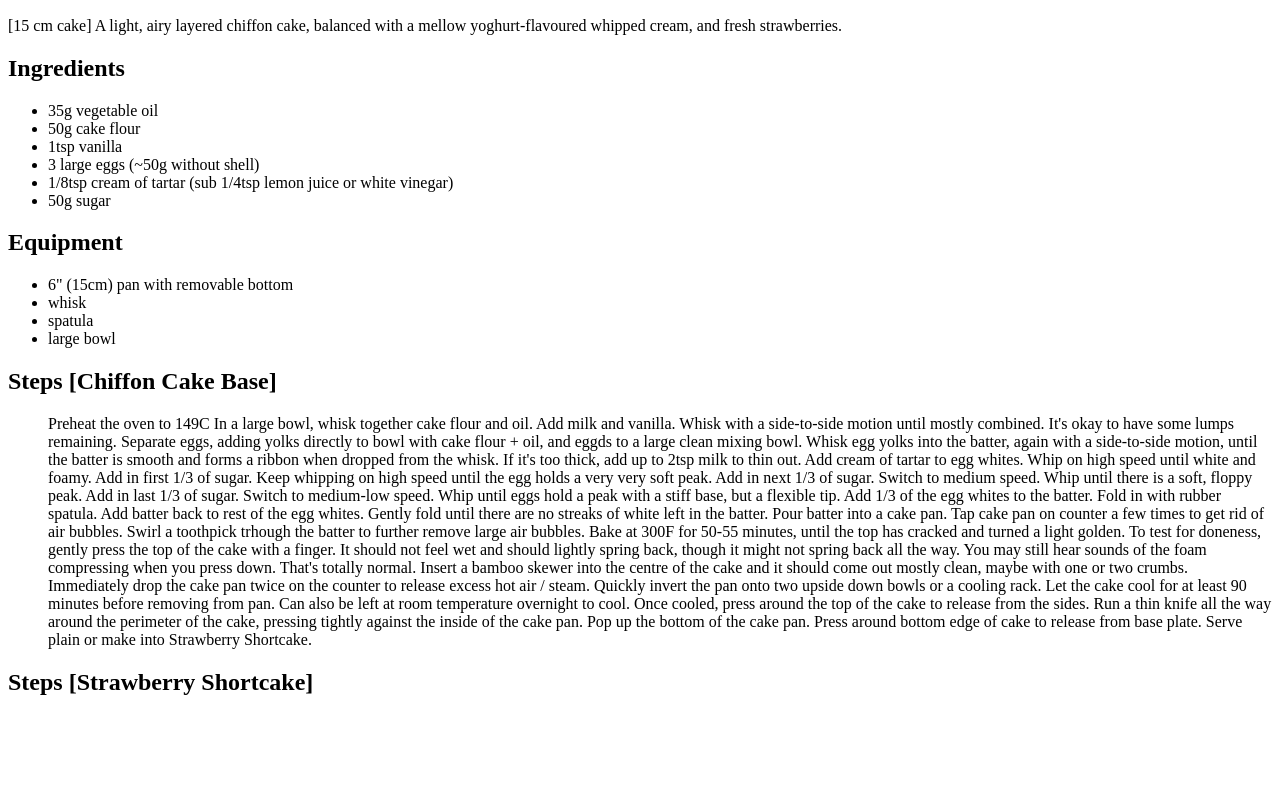
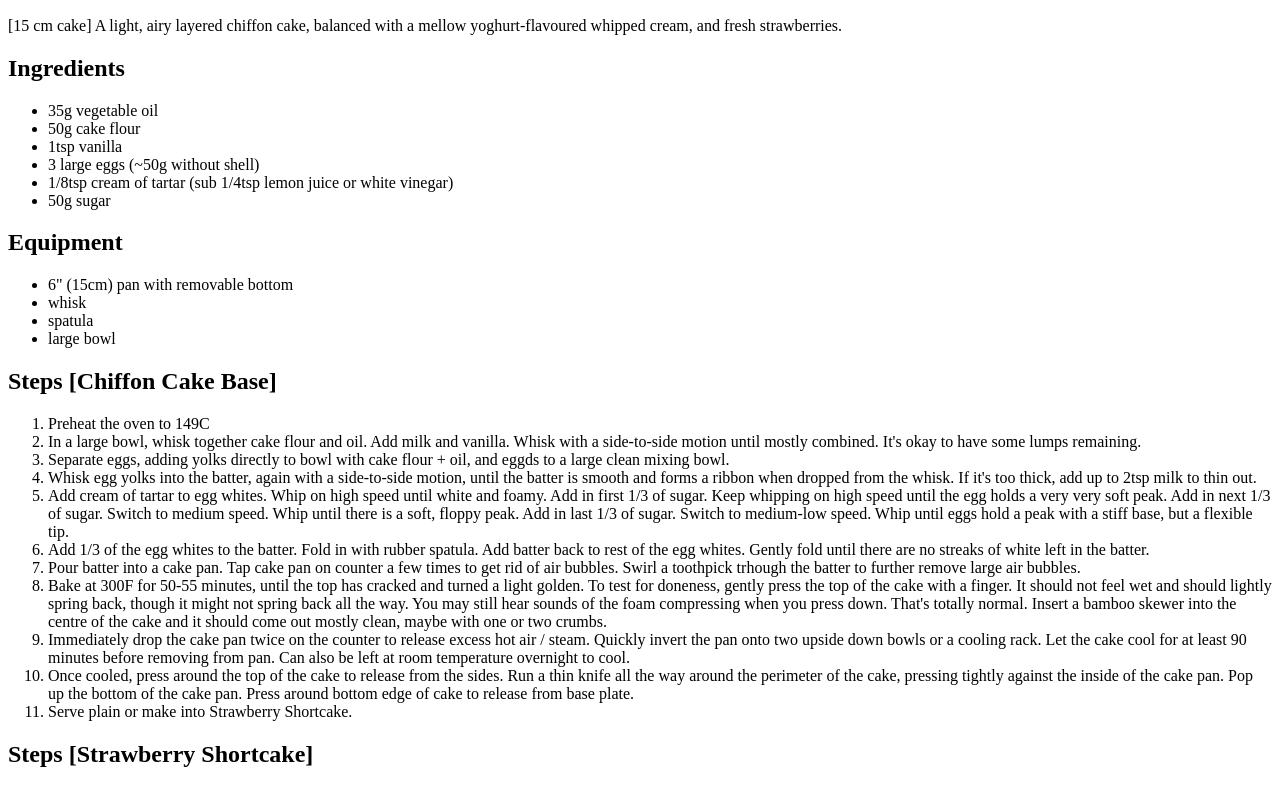
Before and after one commit to dyssebia/odin-recipes, a plain HTML site: page recipes/strawberryyoghurt-chiffoncake.html in a window 1280 px wide. Shown: the part 454-1242 px from the top of the page. Before the commit the page ends 1170 px from the top, so only its background shows below. Drawn offline with Linux system fonts and the light colour scheme.

Commit message:
fix: ol in strwb cake recipes

```diff
--- a/recipes/strawberryyoghurt-chiffoncake.html
+++ b/recipes/strawberryyoghurt-chiffoncake.html
@@ -33,17 +33,17 @@
 
         <h2>Steps [Chiffon Cake Base]</h2>
         <ol>
-            <li1>Preheat the oven to 149C</li1>
-            <li2>In a large bowl, whisk together cake flour and oil. Add milk and vanilla. Whisk with a side-to-side motion until mostly combined. It's okay to have some lumps remaining.</li2>
-            <li3>Separate eggs, adding yolks directly to bowl with cake flour + oil, and eggds to a large clean mixing bowl.</li3>
-            <li4>Whisk egg yolks into the batter, again with a side-to-side motion, until the batter is smooth and forms a ribbon when dropped from the whisk. If it's too thick, add up to 2tsp milk to thin out.</li4>
-            <li5>Add cream of tartar to egg whites. Whip on high speed until white and foamy. Add in first 1/3 of sugar. Keep whipping on high speed until the egg holds a very very soft peak. Add in next 1/3 of sugar. Switch to medium speed. Whip until there is a soft, floppy peak. Add in last 1/3 of sugar. Switch to medium-low speed. Whip until eggs hold a peak with a stiff base, but a flexible tip.</li5>
-            <li6>Add 1/3 of the egg whites to the batter. Fold in with rubber spatula. Add batter back to rest of the egg whites. Gently fold until there are no streaks of white left in the batter.</li6>
-            <li7>Pour batter into a cake pan. Tap cake pan on counter a few times to get rid of air bubbles. Swirl a toothpick trhough the batter to further remove large air bubbles.</li7>
-            <li8>Bake at 300F for 50-55 minutes, until the top has cracked and turned a light golden. To test for doneness, gently press the top of the cake with a finger. It should not feel wet and should lightly spring back, though it might not spring back all the way. You may still hear sounds of the foam compressing when you press down. That's totally normal. Insert a bamboo skewer into the centre of the cake and it should come out mostly clean, maybe with one or two crumbs.</li8>
-            <li9>Immediately drop the cake pan twice on the counter to release excess hot air / steam. Quickly invert the pan onto two upside down bowls or a cooling rack. Let the cake cool for at least 90 minutes before removing from pan. Can also be left at room temperature overnight to cool.</li9>
-            <li10>Once cooled, press around the top of the cake to release from the sides. Run a thin knife all the way around the perimeter of the cake, pressing tightly against the inside of the cake pan. Pop up the bottom of the cake pan. Press around bottom edge of cake to release from base plate.</li10>
-            <li11>Serve plain or make into Strawberry Shortcake.</li11>
+            <li>Preheat the oven to 149C</li>
+            <li>In a large bowl, whisk together cake flour and oil. Add milk and vanilla. Whisk with a side-to-side motion until mostly combined. It's okay to have some lumps remaining.</li>
+            <li>Separate eggs, adding yolks directly to bowl with cake flour + oil, and eggds to a large clean mixing bowl.</li>
+            <li>Whisk egg yolks into the batter, again with a side-to-side motion, until the batter is smooth and forms a ribbon when dropped from the whisk. If it's too thick, add up to 2tsp milk to thin out.</li>
+            <li>Add cream of tartar to egg whites. Whip on high speed until white and foamy. Add in first 1/3 of sugar. Keep whipping on high speed until the egg holds a very very soft peak. Add in next 1/3 of sugar. Switch to medium speed. Whip until there is a soft, floppy peak. Add in last 1/3 of sugar. Switch to medium-low speed. Whip until eggs hold a peak with a stiff base, but a flexible tip.</li>
+            <li>Add 1/3 of the egg whites to the batter. Fold in with rubber spatula. Add batter back to rest of the egg whites. Gently fold until there are no streaks of white left in the batter.</li>
+            <li>Pour batter into a cake pan. Tap cake pan on counter a few times to get rid of air bubbles. Swirl a toothpick trhough the batter to further remove large air bubbles.</li>
+            <li>Bake at 300F for 50-55 minutes, until the top has cracked and turned a light golden. To test for doneness, gently press the top of the cake with a finger. It should not feel wet and should lightly spring back, though it might not spring back all the way. You may still hear sounds of the foam compressing when you press down. That's totally normal. Insert a bamboo skewer into the centre of the cake and it should come out mostly clean, maybe with one or two crumbs.</li>
+            <li>Immediately drop the cake pan twice on the counter to release excess hot air / steam. Quickly invert the pan onto two upside down bowls or a cooling rack. Let the cake cool for at least 90 minutes before removing from pan. Can also be left at room temperature overnight to cool.</li>
+            <li>Once cooled, press around the top of the cake to release from the sides. Run a thin knife all the way around the perimeter of the cake, pressing tightly against the inside of the cake pan. Pop up the bottom of the cake pan. Press around bottom edge of cake to release from base plate.</li>
+            <li>Serve plain or make into Strawberry Shortcake.</li>
         </ol>
 
         <h2>Steps [Strawberry Shortcake]</h2>
```
